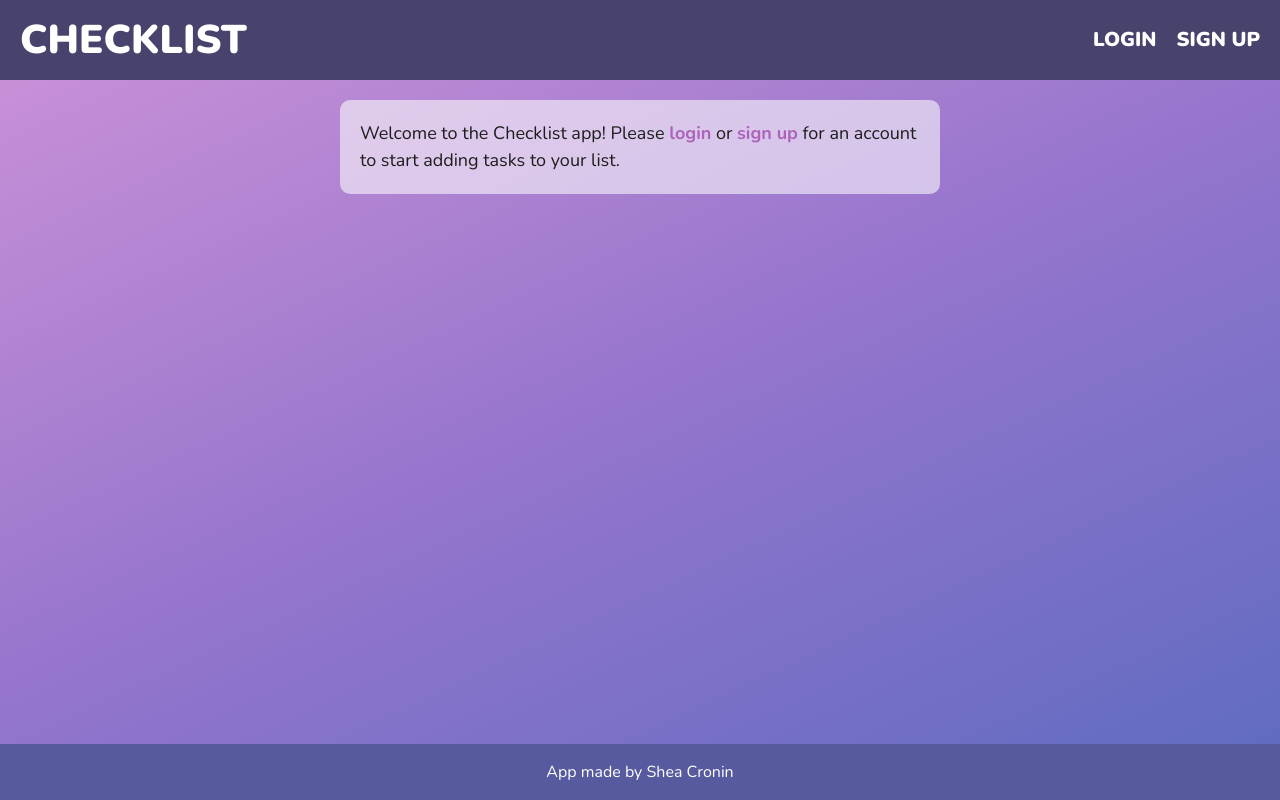
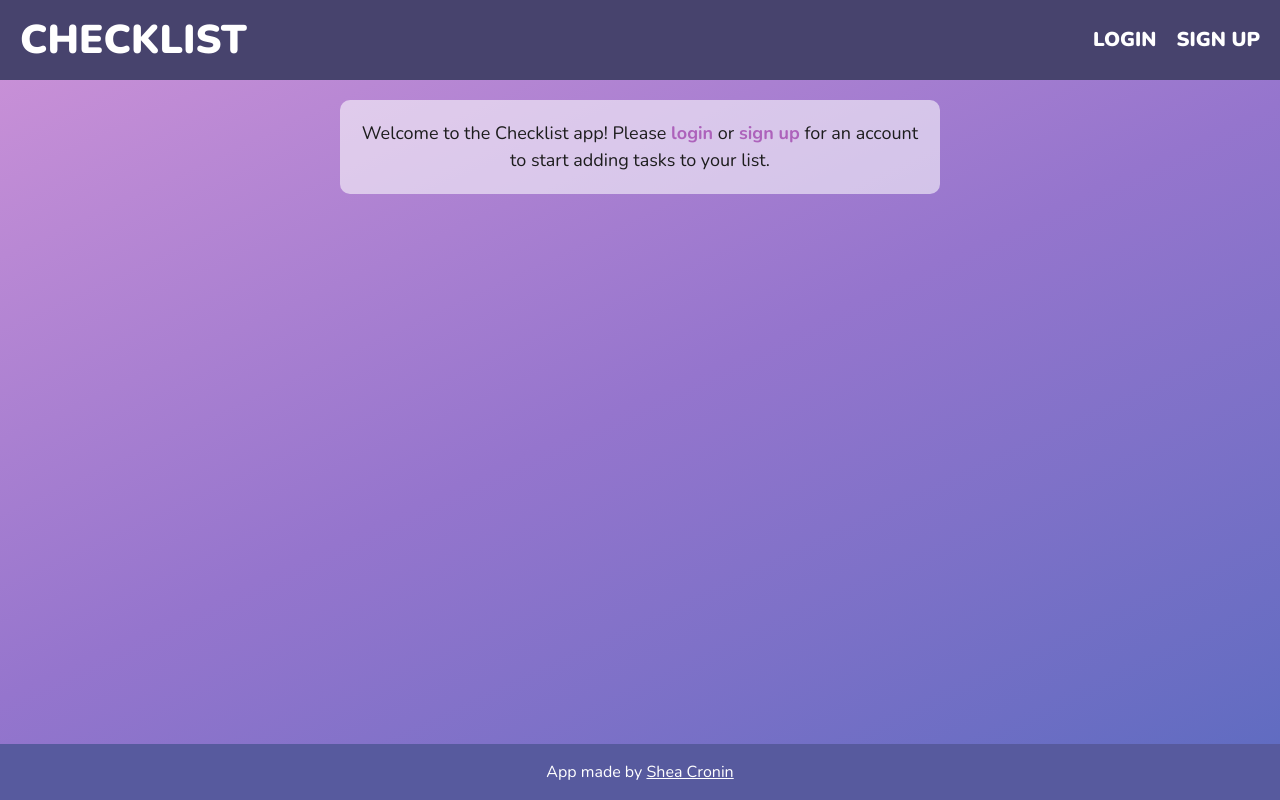
Before and after one commit to sheacronin/checklist, a React (Create React App) app in the folder client/: page / in a window 1280 px wide. Built offline with nearby package versions, Linux system fonts and the light colour scheme.

Commit message:
Edit styles and fix adding a task to have the correct id in state

```diff
--- a/client/src/App.css
+++ b/client/src/App.css
@@ -87,6 +87,14 @@ footer {
     text-align: center;
 }
 
+footer a {
+    color: white;
+}
+
+footer a:hover {
+    color: #ce93d8;
+}
+
 button:hover {
     cursor: pointer;
 }
--- a/client/src/App.js
+++ b/client/src/App.js
@@ -35,7 +35,10 @@ function App() {
                     <Route path="/signup" element={<SignUp />} />
                 </Routes>
             </main>
-            <footer>App made by Shea Cronin</footer>
+            <footer>
+                App made by{' '}
+                <a href="https://sheacronin.github.io/">Shea Cronin</a>
+            </footer>
         </div>
     );
 }
--- a/client/src/components/Task.js
+++ b/client/src/components/Task.js
@@ -55,7 +55,7 @@ function Task({ task, setTasks, token, user }) {
                 className="complete-task-btn"
                 onClick={toggleTaskCompleted}
             ></button>
-            {task.text}
+            <span dangerouslySetInnerHTML={{ __html: task.text }} />
             <button className="delete-task-btn" onClick={deleteTask}></button>
         </li>
     );
--- a/client/src/components/TaskInput.js
+++ b/client/src/components/TaskInput.js
@@ -12,14 +12,12 @@ function TaskInput({ setTasks, token, user }) {
         e.preventDefault();
 
         const data = await postTask();
-        console.log(data);
 
         setTasks((prevTasks) => {
             const taskToAdd = {
-                // This is a tempory solution to unique ids while using dummy data
-                id: Math.random(),
-                text: newTask,
-                isCompleted: false,
+                id: data.task._id,
+                text: data.task.text,
+                isCompleted: data.task.isCompleted,
             };
             return [...prevTasks, taskToAdd];
         });
@@ -28,8 +26,6 @@ function TaskInput({ setTasks, token, user }) {
     }
 
     async function postTask() {
-        console.log(token);
-        console.log(user.id);
         const res = await fetch('http://localhost:3001/tasks/', {
             method: 'POST',
             body: JSON.stringify({
@@ -41,7 +37,6 @@ function TaskInput({ setTasks, token, user }) {
                 Authorization: `Bearer ${token}`,
             },
         });
-        console.log(res);
         const data = await res.json();
         return data;
     }
--- a/client/src/styles/Task.css
+++ b/client/src/styles/Task.css
@@ -1,6 +1,6 @@
 .task {
     background-color: #ffffff90;
-    padding: 20px;
+    padding: 20px 70px 20px 20px;
     border-radius: 10px;
     margin-bottom: 20px;
     display: flex;
@@ -15,6 +15,7 @@
 
 .complete-task-btn {
     width: 30px;
+    min-width: 30px;
     height: 30px;
     margin-right: 20px;
     border-radius: 50%;
--- a/client/src/styles/Welcome.css
+++ b/client/src/styles/Welcome.css
@@ -5,6 +5,7 @@
     display: grid;
     font-size: 18px;
     line-height: 1.5;
+    text-align: center;
 }
 
 .welcome a {
```
